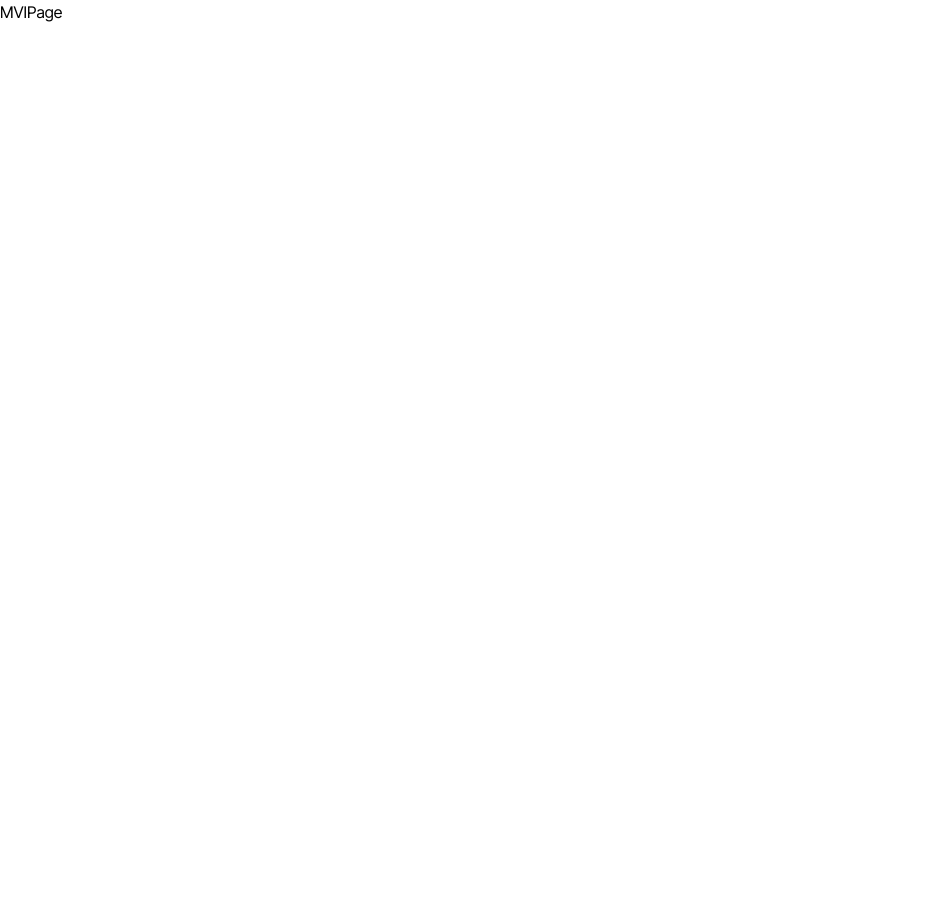
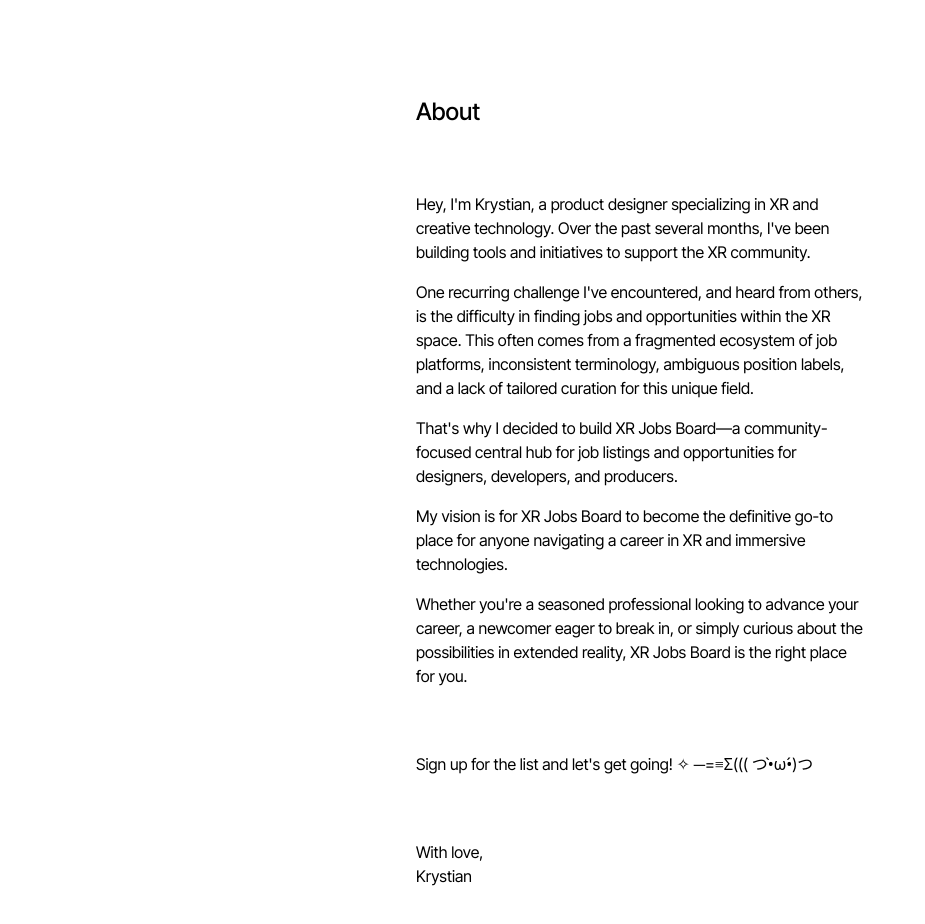
Before and after one commit to krystianzun/krystianzun-com, a Next.js app: page /mvi in a window 1280 px wide. Shown: the top 924 px of the page, without its empty margins (0-925 px from the left). Before the commit the page ends 800 px from the top, so only its background shows below. Built offline with nearby package versions, Linux system fonts and the light colour scheme.

Commit message:
add dummy copy

```diff
--- a/app/mvi/page.tsx
+++ b/app/mvi/page.tsx
@@ -1,7 +1,47 @@
 import React from "react";
 
 const MviPage = () => {
-  return <div>MVIPage</div>;
+  return (
+    <main className="mb-32 mt-24">
+      <section className="m-auto flex max-w-md flex-col gap-16 text-primary">
+        <h1 className="text-2xl font-medium">About</h1>
+        <div className="flex flex-col gap-4">
+          <p>
+            Hey, I&apos;m Krystian, a product designer specializing in XR and
+            creative technology. Over the past several months, I&apos;ve been
+            building tools and initiatives to support the XR community.
+          </p>
+          <p>
+            One recurring challenge I&apos;ve encountered, and heard from
+            others, is the difficulty in finding jobs and opportunities within
+            the XR space. This often comes from a fragmented ecosystem of job
+            platforms, inconsistent terminology, ambiguous position labels, and
+            a lack of tailored curation for this unique field.
+          </p>
+          <p>
+            That&apos;s why I decided to build XR Jobs Board—a community-focused
+            central hub for job listings and opportunities for designers,
+            developers, and producers.
+          </p>
+          <p>
+            My vision is for XR Jobs Board to become the definitive go-to place
+            for anyone navigating a career in XR and immersive technologies.
+          </p>
+          <p>
+            Whether you&apos;re a seasoned professional looking to advance your
+            career, a newcomer eager to break in, or simply curious about the
+            possibilities in extended reality, XR Jobs Board is the right place
+            for you.
+          </p>
+        </div>
+        <p>Sign up for the list and let&apos;s get going! ✧ ─=≡Σ((( つ•̀ω•́)つ</p>
+        <p>
+          With love,
+          <br /> Krystian
+        </p>
+      </section>
+    </main>
+  );
 };
 
 export default MviPage;
```
